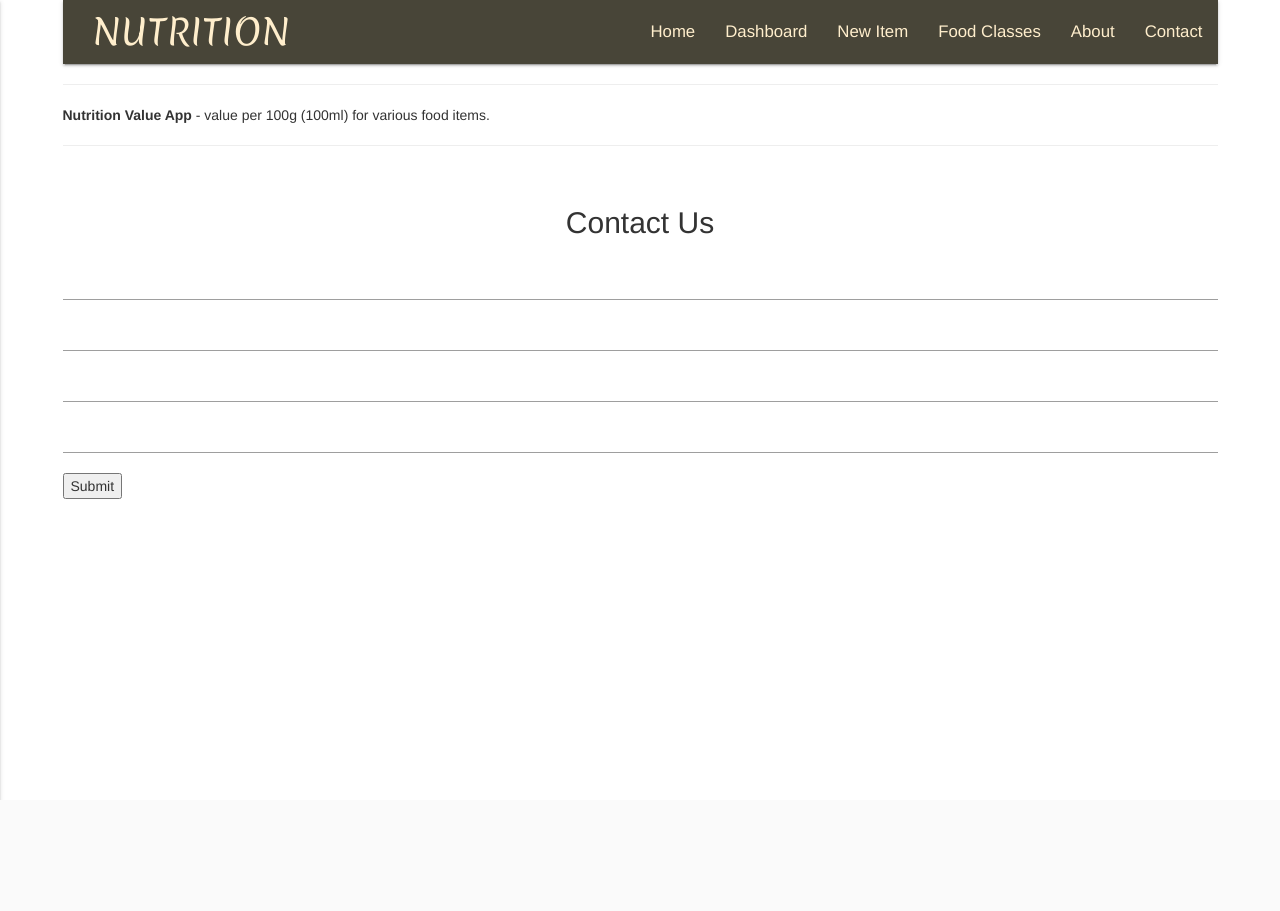
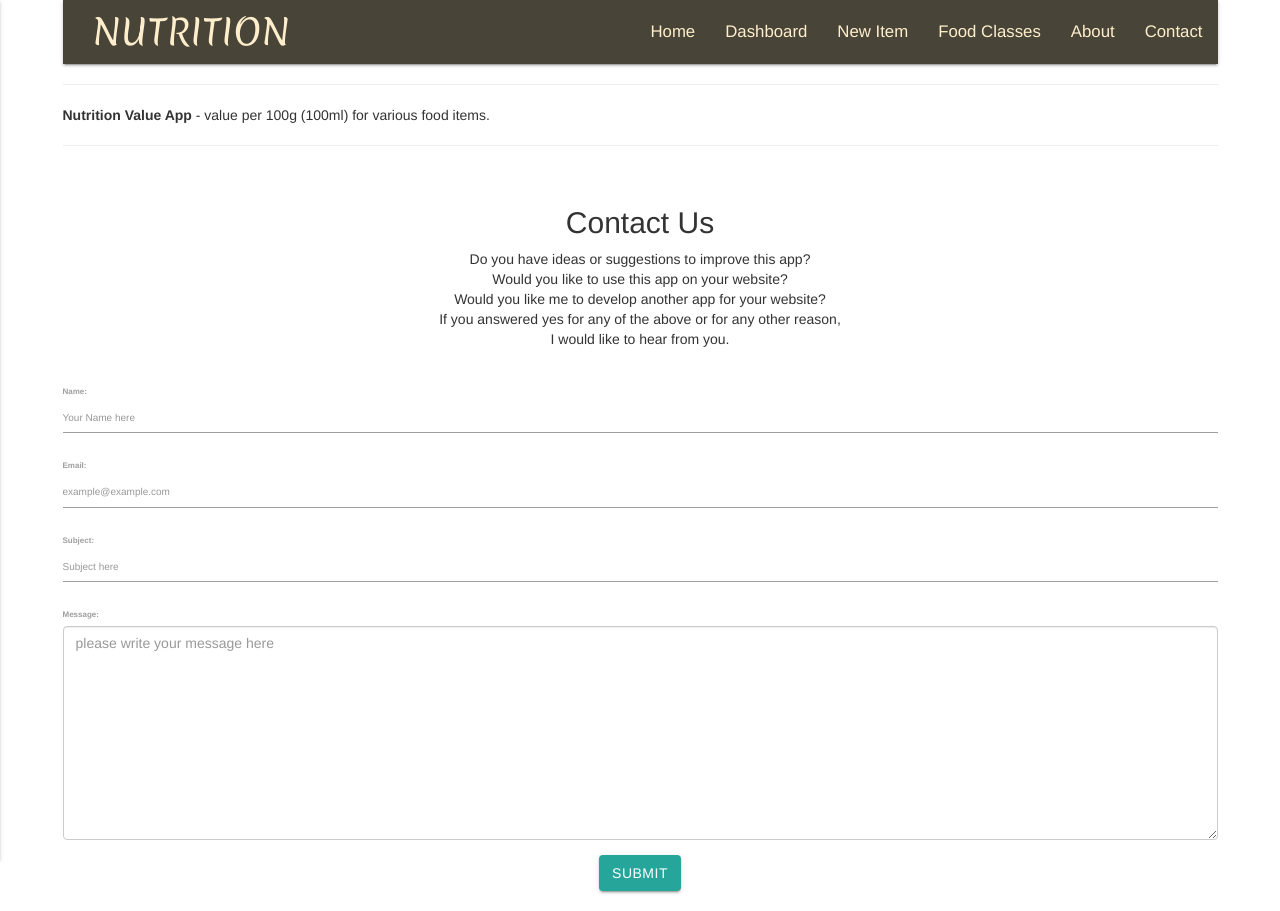
Before and after one commit to abonello/food_nutrition, a Flask app: page /contact in a window 1280 px wide. Before the commit the page ends 800 px from the top, so only its background shows below. Run offline with Flask 2, Linux system fonts and the light colour scheme; some libraries are stand-ins or nearby versions.

Commit message:
Flashed up contact.html with a contact form.

```diff
--- a/run.py
+++ b/run.py
@@ -319,7 +319,6 @@
     subject = request.form['subject']
     message = request.form['message']
 
-
     msg = Message(subject, sender=email, recipients=[app.config['MAIL_DEFAULT_SENDER']])
     msg.body = "{} sent the following message: {}".format(name, message)
     mail.send(msg)
--- a/templates/contact.html
+++ b/templates/contact.html
@@ -5,16 +5,43 @@
         <div class="col-md-12">
             <div class="section-title text-center">
                 <h2>Contact Us</h2>
+                <p>Do you have ideas or suggestions to improve this app? <br>
+                Would you like to use this app on your website? <br>
+                Would you like me to develop another app for your website?<br>
+                If you answered yes for any of the above or for any other reason,<br>
+                I would like to hear from you. </p>
             </div>
         </div>
     </div>
     <div class="row">
-        <form action='/contact', method='POST'>
+        <!-- <form action='/contact' method='POST'>
             <input name='name'>
             <input name='email'>
             <input name='subject'>
             <input name='message'>
             <input type='submit'>
+        </form> -->
+        <form action='/contact' method="POST" id="contactForm">
+            <div class="form-group">
+                <label for="name" id="nameLabel">Name:</label>
+                <input type="text" class="form-control" id="name" name="name" placeholder="Your Name here" required/>
+            </div>
+            <div class="form-group">
+                <label for="email" id="emailLabel">Email:</label>
+                <input type="email" class="form-control" id="email" name="email" placeholder="example@example.com" required/>
+            </div>
+            <div class="form-group">
+                <label for="subject" id="subjectLabel">Subject:</label>
+                <input type="text" class="form-control" id="subject" name="subject" placeholder="Subject here" required/>
+            </div>
+            <div class="form-group">
+                <label for="message" id="messageLabel">Message:</label>
+                <textarea class="form-control" name="message" id="message" cols="30" rows="10" placeholder="please write your message here" required minlength="3"></textarea>
+            </div>
+            <div class="padding">
+                <button type="submit" class="btn center-block section dusty" id="btn-submit">Submit</button>
+            </div>
+
         </form>
     </div>
 
```
